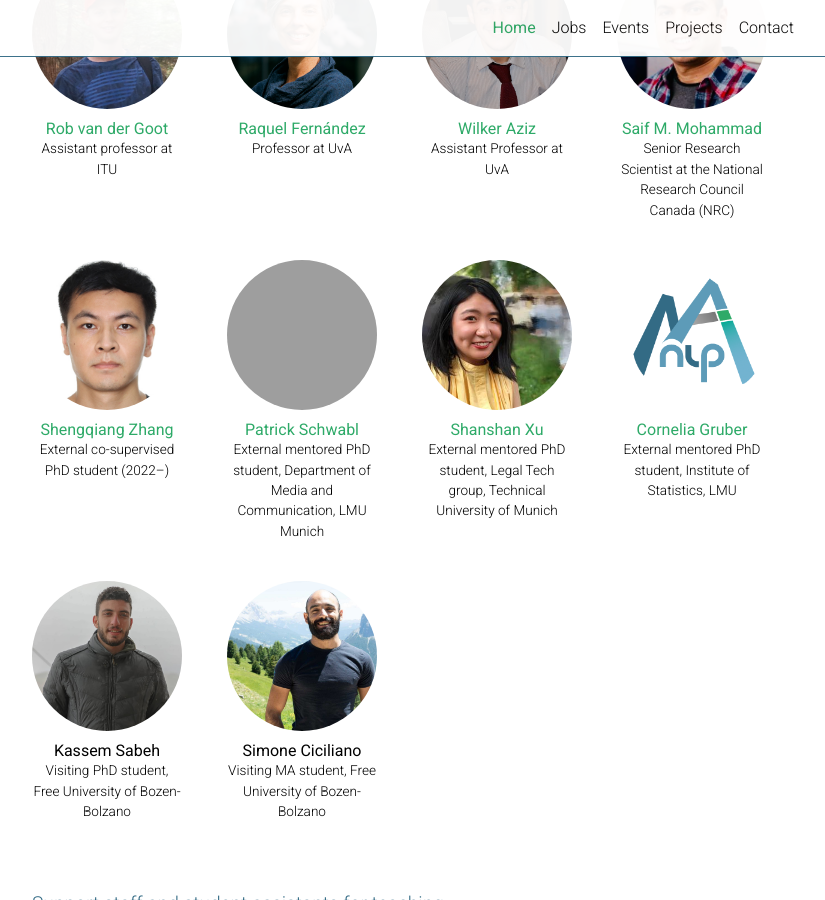
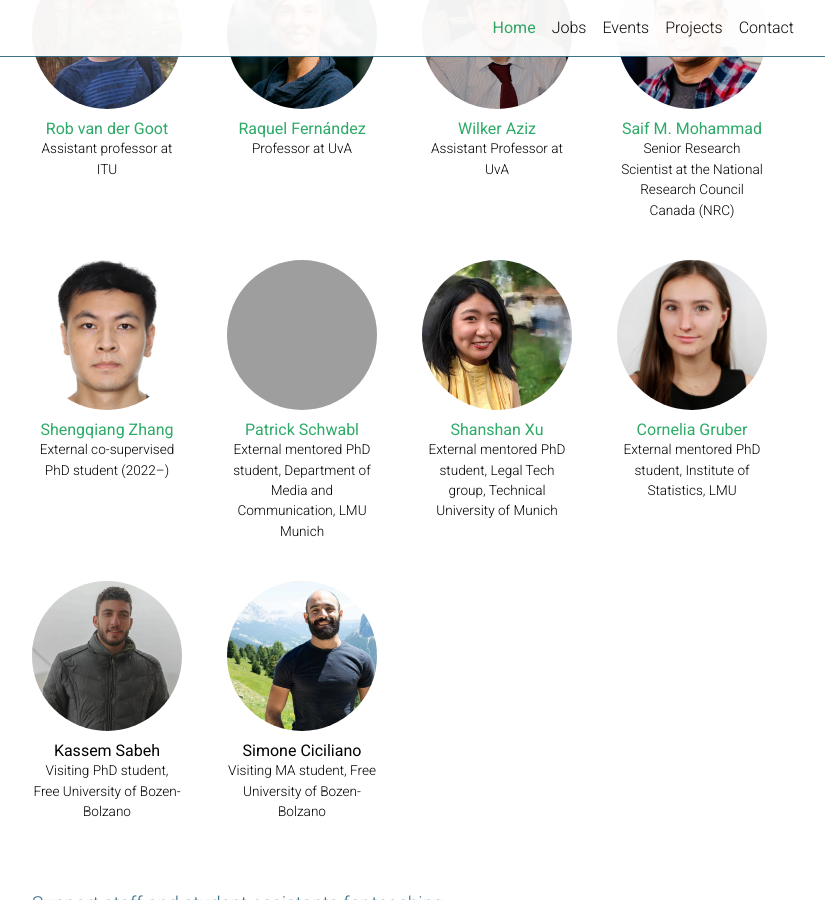
Before and after one commit to mainlp/mainlp.github.io, a Jekyll site: the page built from _pages/about.md, in a window 1280 px wide and 900 px high, scrolled down 2866 px. Shown: the whole window, without its empty margins (223-1048 px from the left). Built offline with Jekyll 4.4.1, drawn with Linux system fonts in a browser that asks for light colours; full-size pictures stand in for the smaller copies a plugin makes; comment, search, counter and statistics services are not loaded; a style sheet for code colours, icons or effects is not loaded; grey boxes are pictures that could not be loaded.

Commit message:
Update about.md

```diff
--- a/_pages/about.md
+++ b/_pages/about.md
@@ -139,7 +139,6 @@ affiliated:
       description: External mentored PhD student, Institute of Statistics, LMU
       picture: cg.jpg
       website: https://www.en.wisostat.statistik.uni-muenchen.de/personen/doktoranden/gruber/index.html
-      picture: mainlp-logo-500.png
     - name: Kassem Sabeh
       description: Visiting PhD student, Free University of Bozen-Bolzano
       picture: kassem.jpg
```
